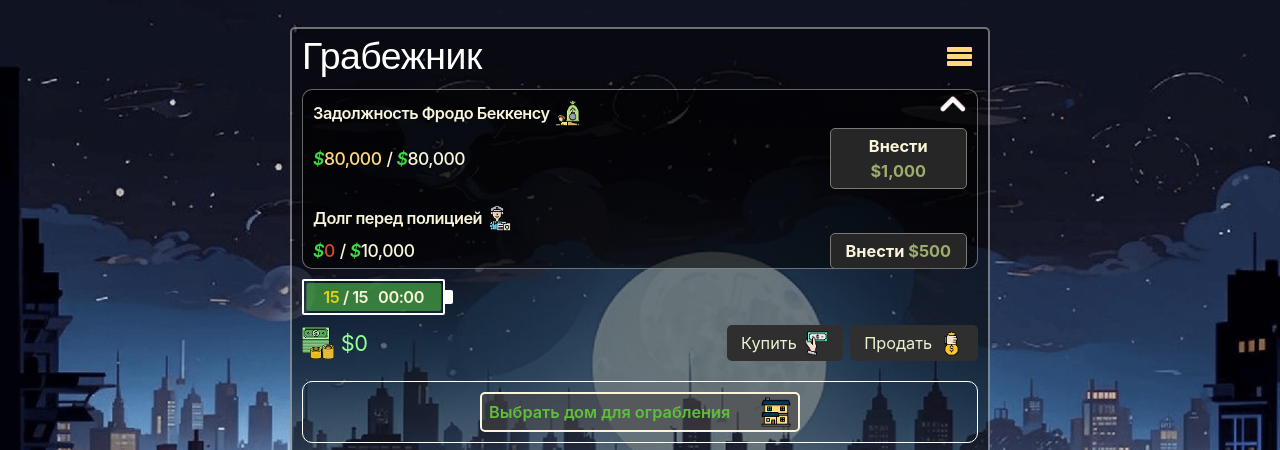
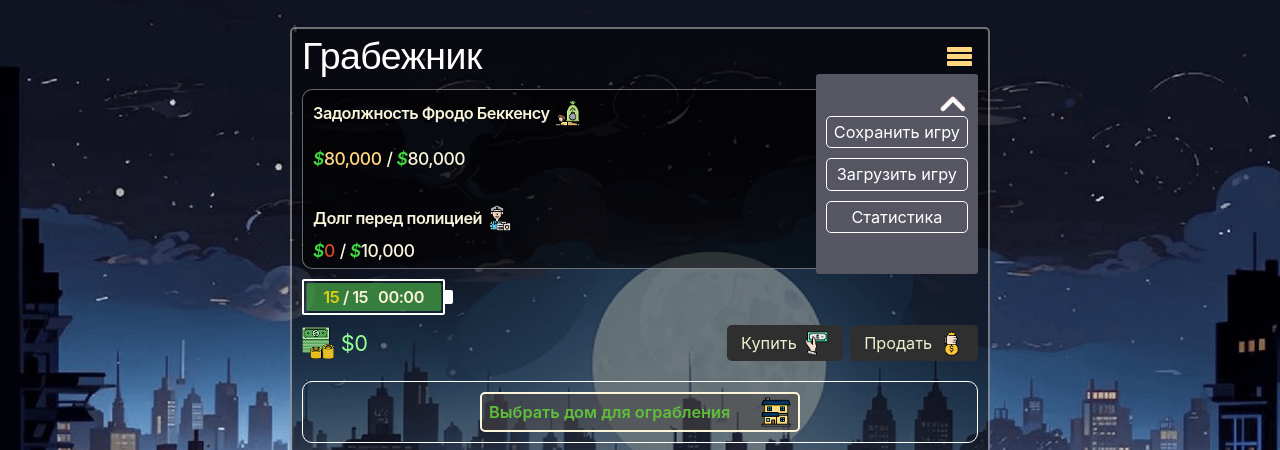
Before and after one commit to RepishnyNikita/O.U.A.N, a website with bundled scripts: page index.html in a window 1280 px wide. Both pictures are taken after a click on the button 959 px from the left and 56 px from the top of the page. Shown: the top 450 px of the page. Built offline with nearby package versions, Linux system fonts and the light colour scheme.

Commit message:
Fix button burger

```diff
--- a/scripts/handleArrest.js
+++ b/scripts/handleArrest.js
@@ -2,6 +2,7 @@ import { addToLog } from "./utils.js";
 import endGame from "./endGame.js";
 import { game } from "./variables-game.js";
 import { ICON } from "./assets.js";
+import {updatePoliceDebtUI} from './updatesUI.js'
 
 
 export default function handleArrest() {
--- a/scripts/main.js
+++ b/scripts/main.js
@@ -22,7 +22,7 @@ export default function initGame() {
   })
 
   document.querySelector('[data-js-button-burger]').addEventListener('click',()=>{
-    document.querySelector('[data-js-header-dialog]').classList.toggle('is-close')
+    document.querySelector('[data-js-header-dialog]').classList.toggle('is-open')
   })
 
   document
--- a/style/blocks/_game.scss
+++ b/style/blocks/_game.scss
@@ -37,8 +37,6 @@
             // transform: translateY(0);
             }
         }
-
-
     }
 
     &-header{
```
Also changed, not shown: index.html (+0 -7 lines).
